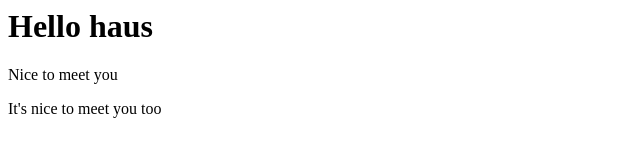
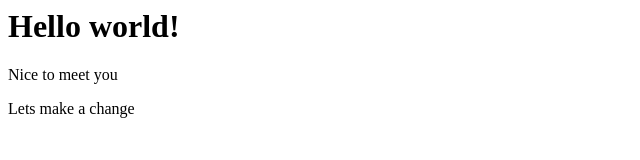
Before and after one commit to propernicedigital/haus-fewd, a plain HTML site: page index.html in a window 1280 px wide. Shown: the whole page, without its empty margins (0-640 px from the left). Drawn offline with Linux system fonts and the light colour scheme.

Commit message:
Revert "Revert "Initial commit""
This reverts commit 1a04bc1d209baea9e976861bab3962988b761eea.

```diff
--- a/index.html
+++ b/index.html
@@ -1,3 +1,3 @@
-<h1>Hello haus</h1>
+<h1>Hello world!</h1>
 <p>Nice to meet you</p>
-<p>It's nice to meet you too</p>
+<p>Lets make a change</p>
```
